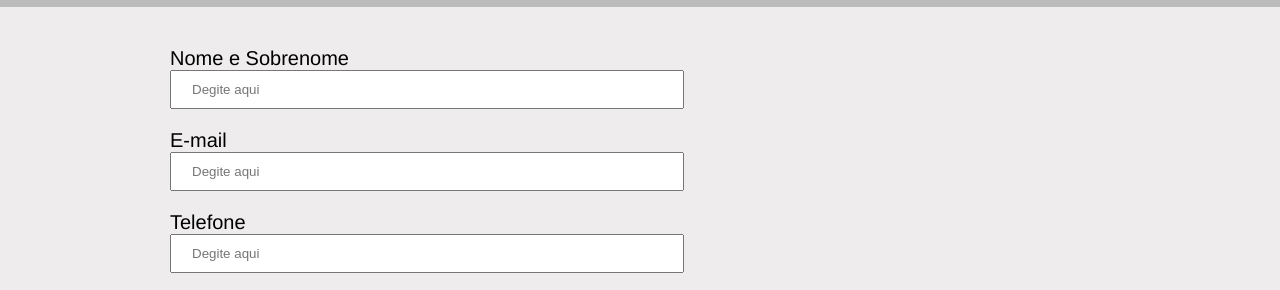
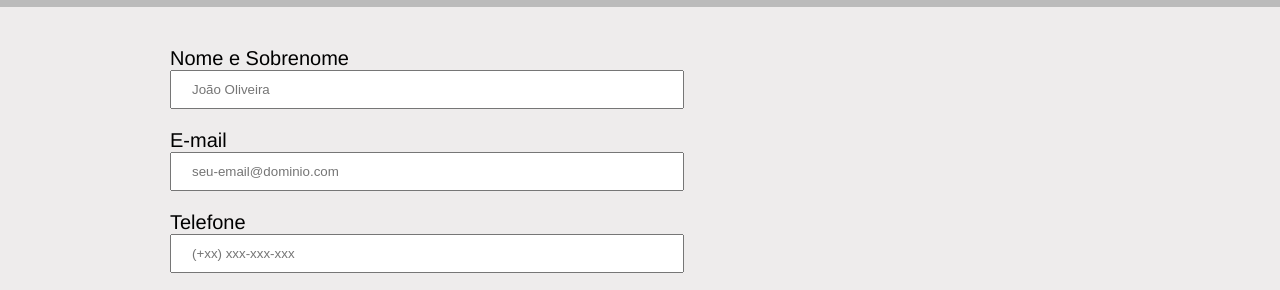
Before and after one commit to linusmanuel/barbearia-alura, a website: page contato.html in a window 1280 px wide. Shown: the part 291-581 px from the top of the page. Drawn offline with Linux system fonts and the light colour scheme.

Commit message:
feat: Add inputs placeholders

```diff
--- a/contato.html
+++ b/contato.html
@@ -26,21 +26,21 @@
 				<input
 					class="input-padrao"
 					type="text"
-					placeholder="Degite aqui"
+					placeholder="João Oliveira"
 					id="nomesobrenome"
 				/>
 				<label for="email">E-mail</label>
 				<input
 					class="input-padrao"
 					type="email"
-					placeholder="Degite aqui"
+					placeholder="seu-email@dominio.com"
 					id="email"
 				/>
 				<label for="telefone">Telefone</label>
 				<input
 					class="input-padrao"
 					type="tel"
-					placeholder="Degite aqui"
+					placeholder="(+xx) xxx-xxx-xxx"
 					id="telefone"
 				/>
 				<input class="input-padrao" type="button" value="Enviar" />
```
